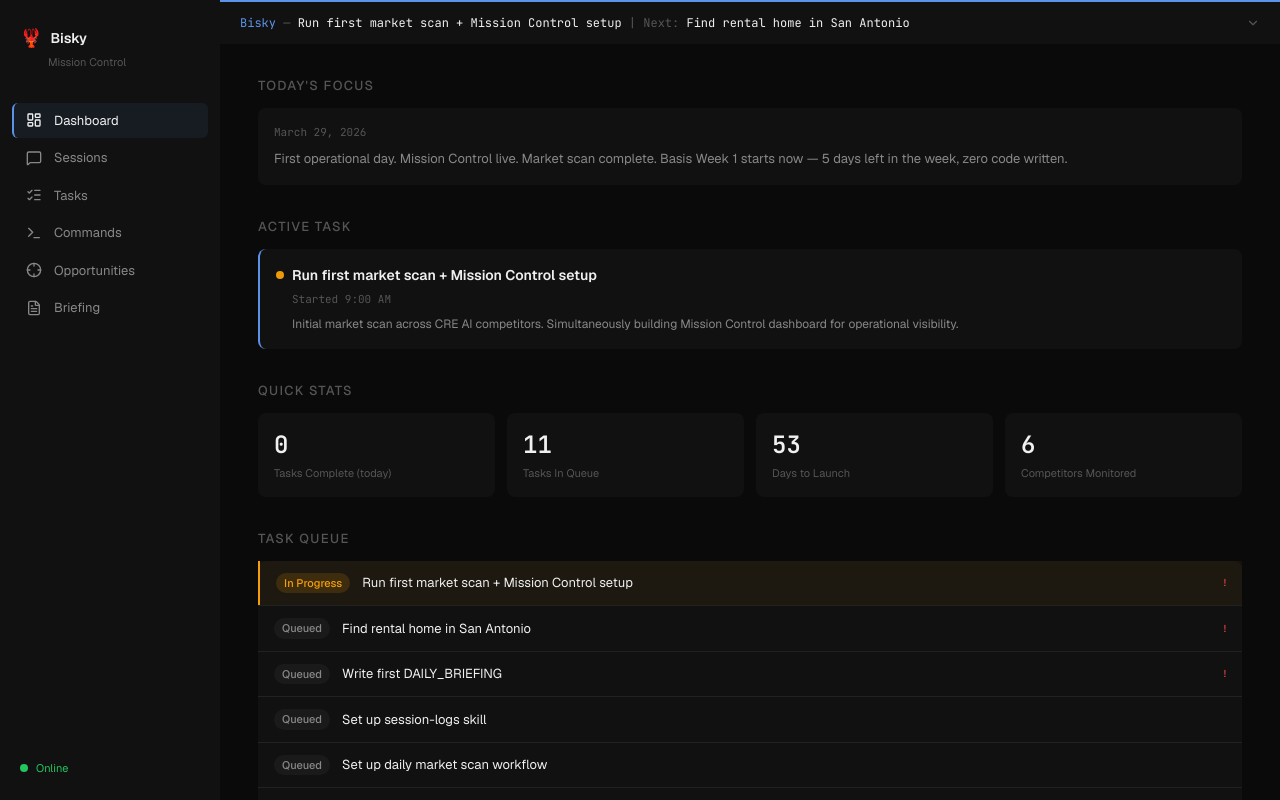
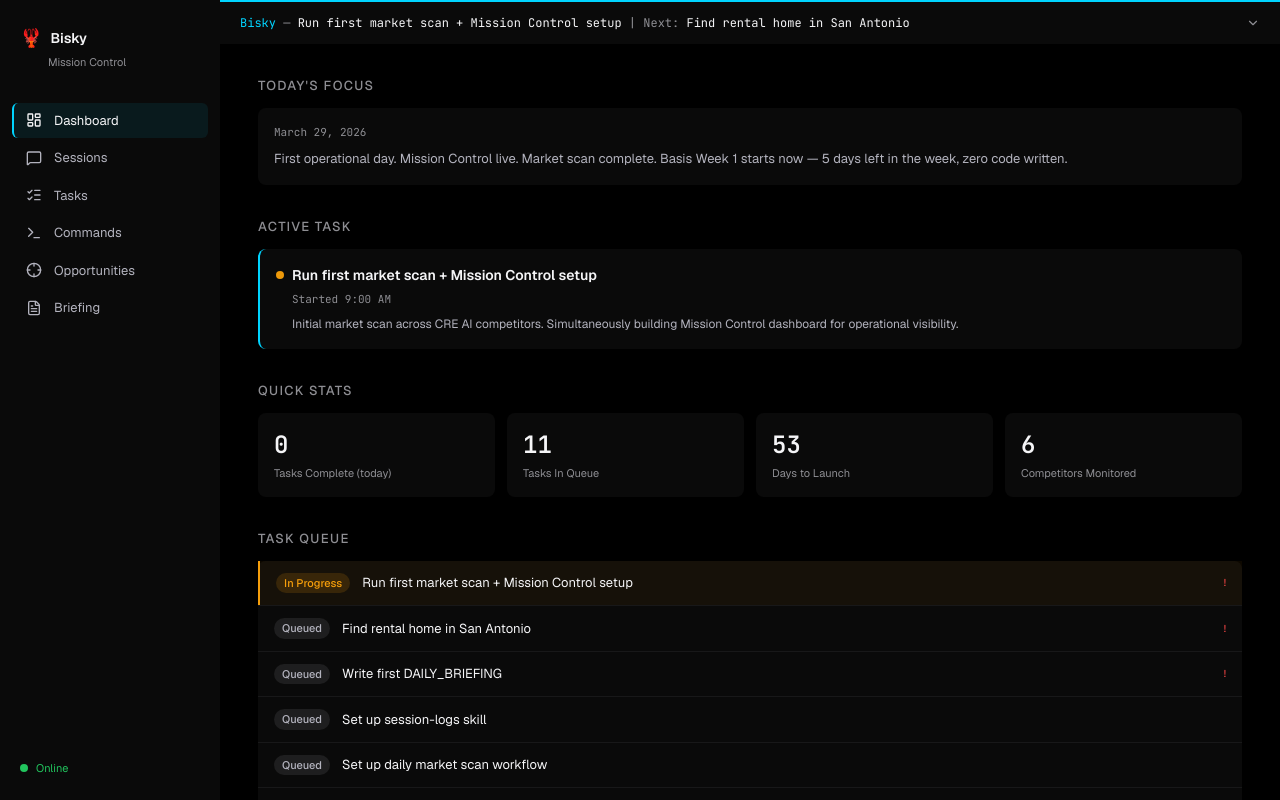
Before and after one commit to terry-zero-in/bisky-mission-control, a Next.js app: page / in a window 1280 px wide. Shown: the top 800 px of the page. Built offline with nearby package versions, Linux system fonts and the light colour scheme.

Commit message:
feat: apply Liquid Apex jet black + cyan design system
- Canvas: #000000 (pure black)
- Surfaces: #0A0A0A / #0F0F11 (Liquid Apex)
- Borders: #181819
- Text: #F5F5F7 / #B3B3BE / #8E8E93 (Liquid Apex opacities)
- Accent: #00D4FF (electric cyan)
- Matches Basis flagship marketing theme

```diff
--- a/src/app/globals.css
+++ b/src/app/globals.css
@@ -1,14 +1,14 @@
 @import "tailwindcss";
 
 @theme inline {
-  --color-bg: #0A0A0A;
-  --color-surface: #111111;
-  --color-surface-elevated: #1A1A1A;
-  --color-border: #222222;
-  --color-text-primary: #F0F0F0;
-  --color-text-secondary: #888888;
-  --color-text-muted: #555555;
-  --color-accent: #5B93E8;
+  --color-bg: #000000;
+  --color-surface: #0A0A0A;
+  --color-surface-elevated: #0F0F11;
+  --color-border: #181819;
+  --color-text-primary: #F5F5F7;
+  --color-text-secondary: #B3B3BE;
+  --color-text-muted: #8E8E93;
+  --color-accent: #00D4FF;
   --color-green: #22C55E;
   --color-amber: #F59E0B;
   --color-red: #EF4444;
```
